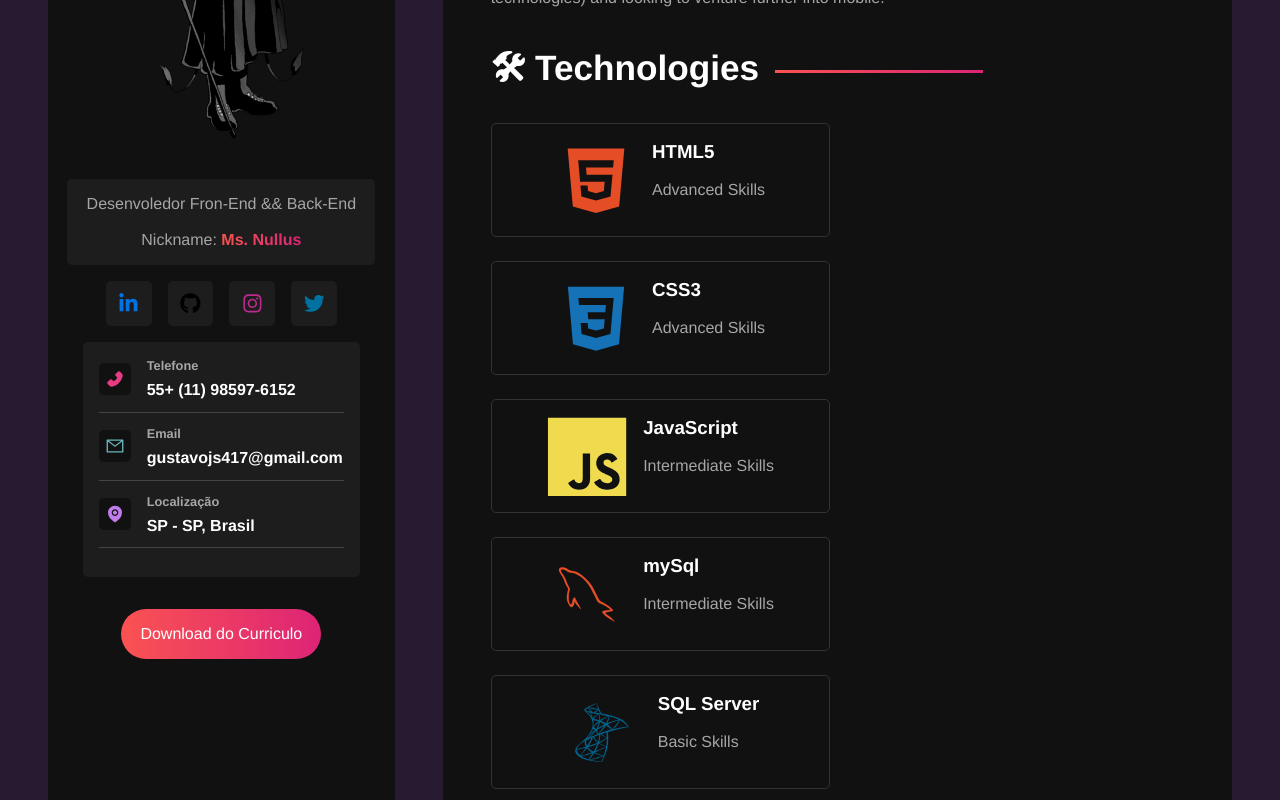
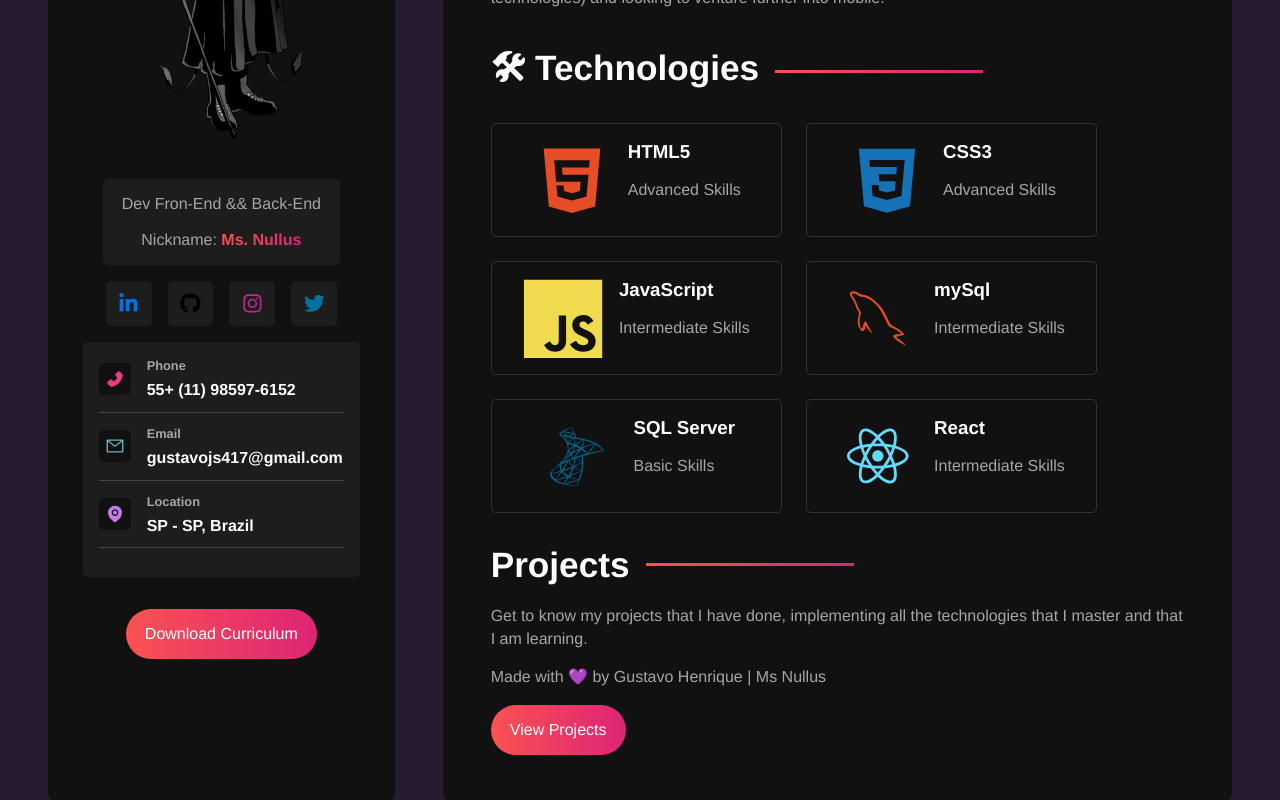
Before and after one commit to MrNullus/portfolio-react-sass, a React (Vite) app: page / in a window 1280 px wide. Shown: the part 460-1260 px from the top of the page. Built offline with nearby package versions, Linux system fonts and the light colour scheme.

Commit message:
add new changes

```diff
--- a/src/components/InformationContainer/index.jsx
+++ b/src/components/InformationContainer/index.jsx
@@ -5,7 +5,7 @@ import './styles.sass';
 const informations = [
 	{
 		id: 0, icon: <AiFillPhone id="phone-icon" />,
-		details: { title: "Telefone", content: "55+ (11) 98597-6152" }
+		details: { title: "Phone", content: "55+ (11) 98597-6152" }
 	},
 	{
 		id: 1, icon: <AiOutlineMail id="mail-icon" />,
@@ -13,7 +13,7 @@ const informations = [
 	},
 	{
 		id: 2, icon: <AiFillEnvironment id="pin-icon" />,
-		details: { title: "Localização", content: "SP - SP, Brasil" }
+		details: { title: "Location", content: "SP - SP, Brazil" }
 	}
 ];
 
--- a/src/components/ProjectsContainer/index.jsx
+++ b/src/components/ProjectsContainer/index.jsx
@@ -4,7 +4,7 @@ export const ProjectsContainer = () => {
 
 	return (
 		<section id="projects-container">
-			<h2>Projetos</h2>
+			<h2>Projects</h2>
 
 			<p>
 				Get to know my projects that I have done, implementing all the technologies that I master and that I am learning.
@@ -17,7 +17,7 @@ export const ProjectsContainer = () => {
 				href="https://github.com/msNullus/"
 				className="btn"
 				target="_blank">
-					Ver Projetos
+					View Projects
 			</a>
 		</section>
 	);
--- a/src/components/Sidebar/index.jsx
+++ b/src/components/Sidebar/index.jsx
@@ -13,7 +13,7 @@ export const Sidebar = () => {
 			<img src={Avatar} alt="Gustavo Henrique" />
 
 			<p className="title">
-				Desenvoledor Fron-End && Back-End <br/><br/>
+				Dev Fron-End && Back-End <br/><br/>
 				Nickname: <span className="nick">Ms. Nullus</span>
 			</p>
 
@@ -27,7 +27,7 @@ export const Sidebar = () => {
 				className="btn"
 				role="button"
 				aria-label="download curriculum">
-				Download do Curriculo
+				Download Curriculum
 			</a>
 		</aside>
 	);
--- a/src/components/TechnologiesContainer/styles.sass
+++ b/src/components/TechnologiesContainer/styles.sass
@@ -12,7 +12,7 @@
 		.technology-card
 			@include mixins.center
 			gap: 1rem
-			min-width: 49%
+			min-width: 42%
 			border: 1px solid #333
 			border-radius: variables.$card-border-radius
 			padding: 1rem
```
